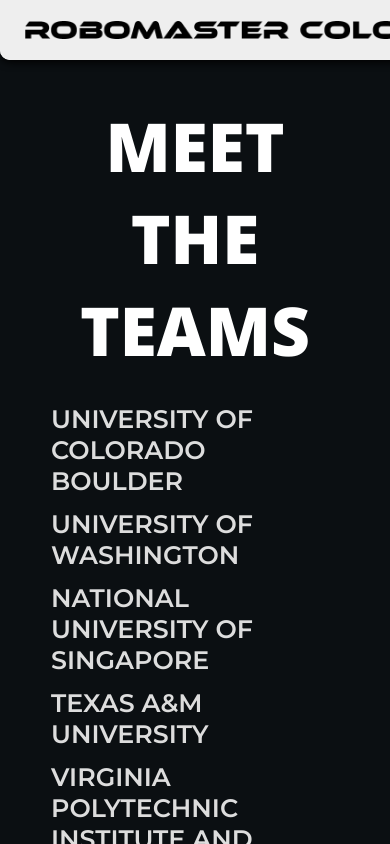
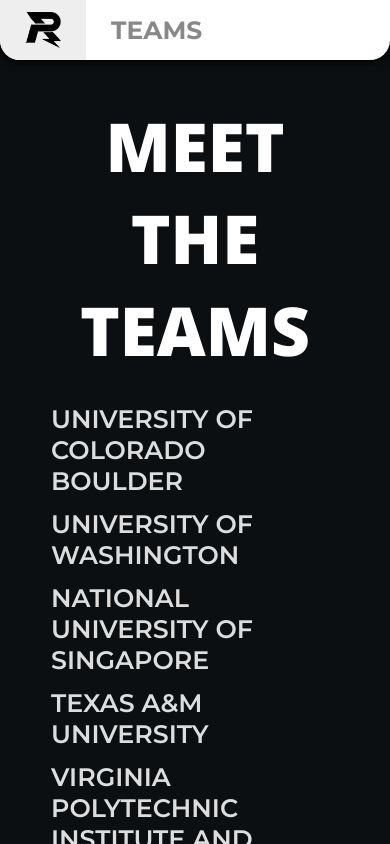
Before and after one commit to CU-Robotics/rmcolorado.org, a plain HTML site: page teams/index.html in a window 390 px wide. Drawn offline with nearby package versions, Linux system fonts and the light colour scheme.

Commit message:
Mobile friendlyness

```diff
--- a/styles.css
+++ b/styles.css
@@ -20,7 +20,7 @@
   margin: 0;
   padding: 0;
   color: #000;
-  font-size: 20px;
+  font-size: 25px;
   display: flex;
   justify-content: center;
   flex-direction: column;
@@ -42,8 +42,8 @@
   padding: 0;
   overflow: hidden;
   background-color: #fff;
-  border-bottom-left-radius: 10px;
-  border-bottom-right-radius: 10px;
+  border-bottom-left-radius: 20px;
+  border-bottom-right-radius: 20px;
 
   box-shadow: 0px 2px 8px #000000;
 }
@@ -71,7 +71,7 @@
   background-color: #eee;
 }
 .nav ul li img {
-  height: 18px;
+  height: 36px;
 }
 .nav #active a {
   color: #888;
@@ -296,7 +296,7 @@
 .schedule-embed {
   border: none;
   background: none;
-  width: 1081px;
+  width: 996px;
   height: 225px;
   overflow: visible;
 }
--- a/teams/index.html
+++ b/teams/index.html
@@ -47,7 +47,7 @@
 
   <div class="nav">
     <ul>
-      <li class="nav-img"><a href="../"><div class="nav-link-display"><img src="../media/rm-colorado-wide-black.png"></div></a></li>
+      <li class="nav-img"><a href="../"><div class="nav-link-display"><img src="../media/rmna.png"></div></a></li>
       <li id="active"><a href=""><div class="nav-link-display">TEAMS</div></a></li>
       <li><a href="../schedule"><div class="nav-link-display">SCHEDULE</div></a></li>
       <li><a href="../upcoming-matches"><div class="nav-link-display">UPCOMING MATCHES</div></a></li>
```
Also changed, not shown: index.html (+1 -1 lines), schedule/index.html (+1 -1 lines), upcoming-matches/index.html (+1 -1 lines), media/rmna.png (added).
